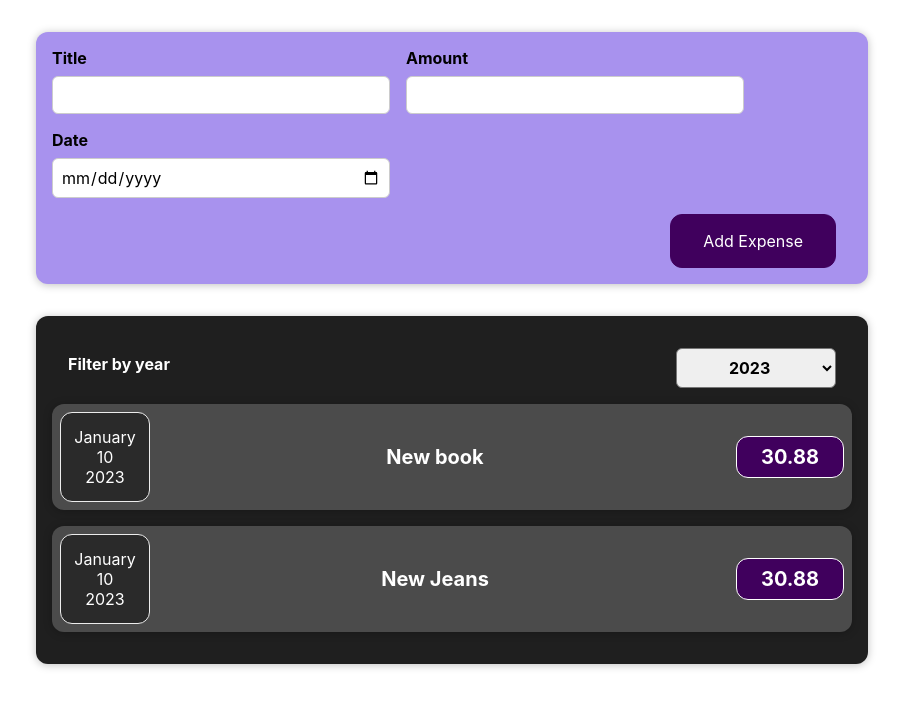
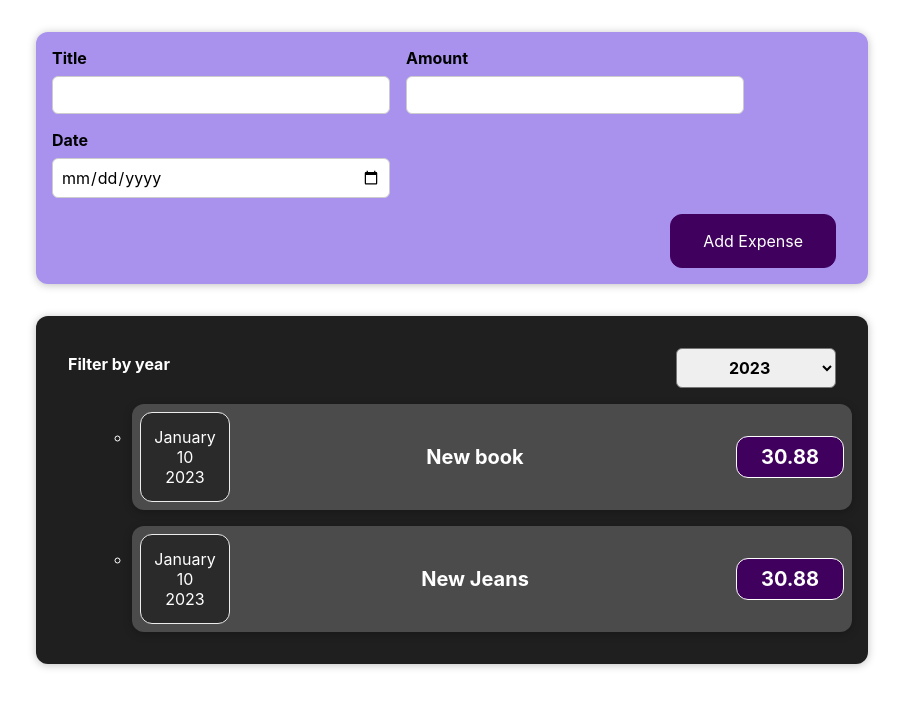
Before and after one commit to ManInBlack-coder/expenses, a React (Create React App) app: page / in a window 1280 px wide. Shown: the top 708 px of the page, without its empty margins (188-1091 px from the left). Built offline with nearby package versions, Linux system fonts and the light colour scheme.

Commit message:
Lisasin expenses-list css'i juurde ja jäin pooleli 13nda doci 5ndal lehel

```diff
--- a/src/App.js
+++ b/src/App.js
@@ -32,12 +32,6 @@
       title: 'wife',
       date: new Date(2024,0,10),
       amount: 50.88
-    },
-    {
-      id: 'e5',
-      title: 'New child',
-      date: new Date(2025,0,10),
-      amount: 10.88
     }
 
 
--- a/src/components/Expenses/ExpenseItem.js
+++ b/src/components/Expenses/ExpenseItem.js
@@ -23,7 +23,7 @@
 //<button onClick={clickHandler}>Change Title</button>
 // votsin (.expenseData.) vahelt ara konteineritest
     return (
-
+        <li>
             <Card className='expense-item'>
                 <ExpenseDate date={props.date}></ExpenseDate>
                 <div className='expense-item__description'>
@@ -34,6 +34,7 @@
 
 
             </Card>
+        </li>
     )
 }
 
--- a/src/components/Expenses/Expenses.js
+++ b/src/components/Expenses/Expenses.js
@@ -1,59 +1,45 @@
 import './Expenses.css'
-import ExpenseItem from './ExpenseItem';
+//import ExpenseItem from './ExpenseItem';
 import Card from '../UI/Card';
 import ExpensesFilter from './ExpensesFilter';
 import { useState } from 'react';
+import ExpensesList from './ExpensesList';
 
 const Expenses = (props) => {
 
     const [expenseFilter, setExpenseFilter] = useState('2023')
+
     const addExpenseFilterHandler = (expenseFilter) => {
         console.log('In Expenses.js')
         console.log(expenseFilter)
         setExpenseFilter(expenseFilter)
       }
-    console.log('Year data in Expenses.js' + expenseFilter)
-
-    const filterChangedHandler = (filteredYear) => {
-        console.log('Filter change handled by Expenses.js')
-        console.log(expenseFilter + ' in Expenses.js')
-        setExpenseFilter(expenseFilter)
-    }
+    //console.log('Year data in Expenses.js' + expenseFilter)
 
 
-  //votsin valja need returnist
-//<ExpenseItem expenseData={props.expensesData[0]}></ExpenseItem>
-//<ExpenseItem expenseData={props.expensesData[1]}></ExpenseItem>
+
+
+    const filteredExpenses = props.expenses.filter(
+        (expense) => {
+        return expense.date.getFullYear().toString() === expenseFilter
+    }
+    )
+
+    console.log(filteredExpenses)
+
 
     return (
 
         <Card className="expenses">
-            <ExpensesFilter selected={expenseFilter}
-            onChangeFilter={filterChangedHandler}
-            onAddExpenseFilter={addExpenseFilterHandler}
-            ></ExpensesFilter>
-
-            {
-                props.expenses.map((expense) => {
-                   // Lisasin IF statementi, mis annab vastava aasta andmed mulle ette
-                   // ja kui neid pole , siis  annab mitte midagi (null)
-
-                   if (expense.date.getFullYear().toString() === expenseFilter){
-                        return <ExpenseItem
-
-                        id={expense.id}
-                        title={expense.title}
-                        amount={expense.amount}
-                        date={expense.date}
-                    ></ExpenseItem>
-                    }
+            <ExpensesFilter
 
 
-                    else {
-                        return null}
 
-                    })
-            }
+            onAddExpenseFilter={addExpenseFilterHandler}/>
+
+
+            <ExpensesList filteredExpenses={filteredExpenses}/>
+
 
         </Card>
 
--- /dev/null
+++ b/src/components/Expenses/ExpensesList.css
@@ -0,0 +1,4 @@
+.expenses-list {
+
+    color: white;
+}
--- /dev/null
+++ b/src/components/Expenses/ExpensesList.js
@@ -0,0 +1,32 @@
+import React from "react";
+import ExpenseItem from "./ExpenseItem";
+//import Expenses from "./Expenses";
+import "./ExpensesList.css";
+
+
+const ExpensesList = (props) => {
+    let expensesContent = <p>No expenses found.</p>
+
+    if(props.filteredExpenses.length > 0) {
+        expensesContent = props.filteredExpenses.map((expense) => {
+
+            return <ExpenseItem
+            id={expense.id}
+            title={expense.title}
+            amount={expense.amount}
+            date={expense.date}
+            />
+        })
+    }
+
+    return (
+        <ul>
+            <ul className="expenses-list">
+            {expensesContent}
+            </ul>
+
+        </ul>
+    )
+}
+
+export default ExpensesList
```
Lines whose indentation alone changed are shown as unchanged.
